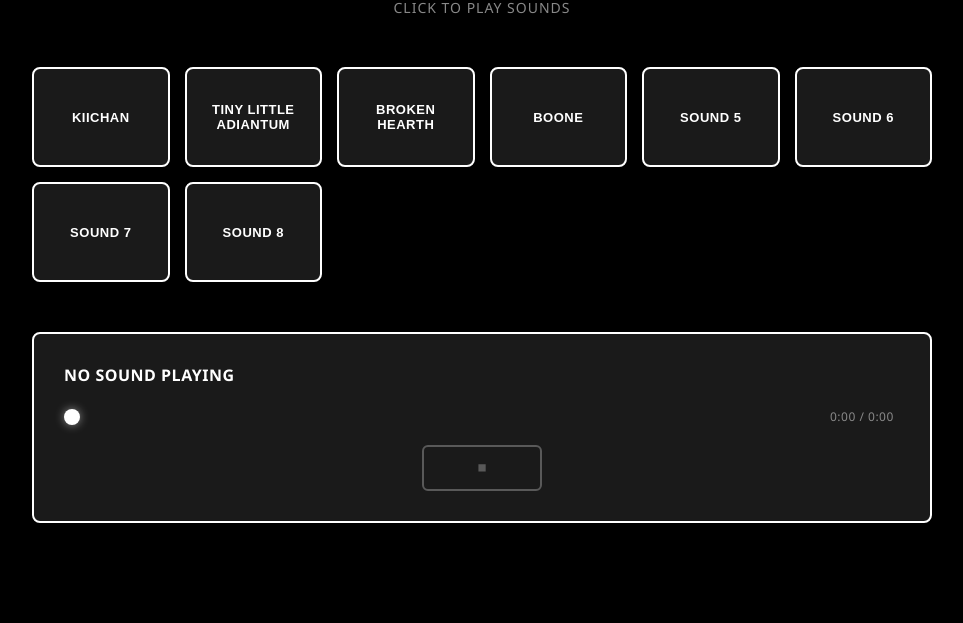
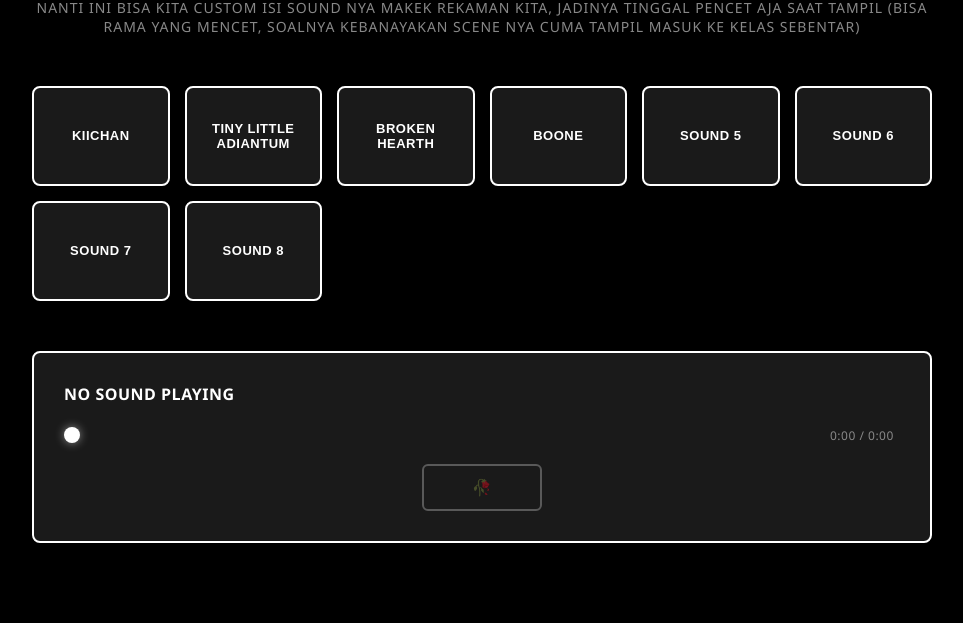
Before and after one commit to ChewwyMelonnn/Drama-Pak-galuh, a plain HTML site: page index.html in a window 1280 px wide. Shown: the part 177-800 px from the top of the page, without its empty margins (158-1121 px from the left). Drawn offline with Linux system fonts and the light colour scheme.

Commit message:
Update index.html

```diff
--- a/index.html
+++ b/index.html
@@ -3,14 +3,15 @@
 <head>
     <meta charset="UTF-8">
     <meta name="viewport" content="width=device-width, initial-scale=1.0">
-    <title>Soundboard</title>
+    <title>Soundboard Drama sir galuh</title>
     <link rel="stylesheet" href="styles.css">
 </head>
 <body>
     <div class="container">
         <header class="header">
             <h1>Soundboard</h1>
-            <p class="subtitle">Click to play sounds</p>
+            <p class="subtitle">tinggal Click aja to play sound nya</p>
+            <p class="subtitle">nanti ini bisa kita custom isi sound nya makek rekaman kita, jadinya tinggal pencet aja saat tampil (bisa Rama yang mencet, soalnya kebanayakan scene nya cuma tampil masuk ke kelas sebentar)</p>
         </header>
 
         <div class="soundboard">
@@ -28,7 +29,7 @@
 
                 <div class="player-controls">
                     <button id="stopButton" class="control-button stop-button" disabled>
-                        <span class="button-icon">⏹</span>
+                        <span class="button-icon">🥀</span>
                         <span class="button-text">Stop</span>
                     </button>
                 </div>
```
